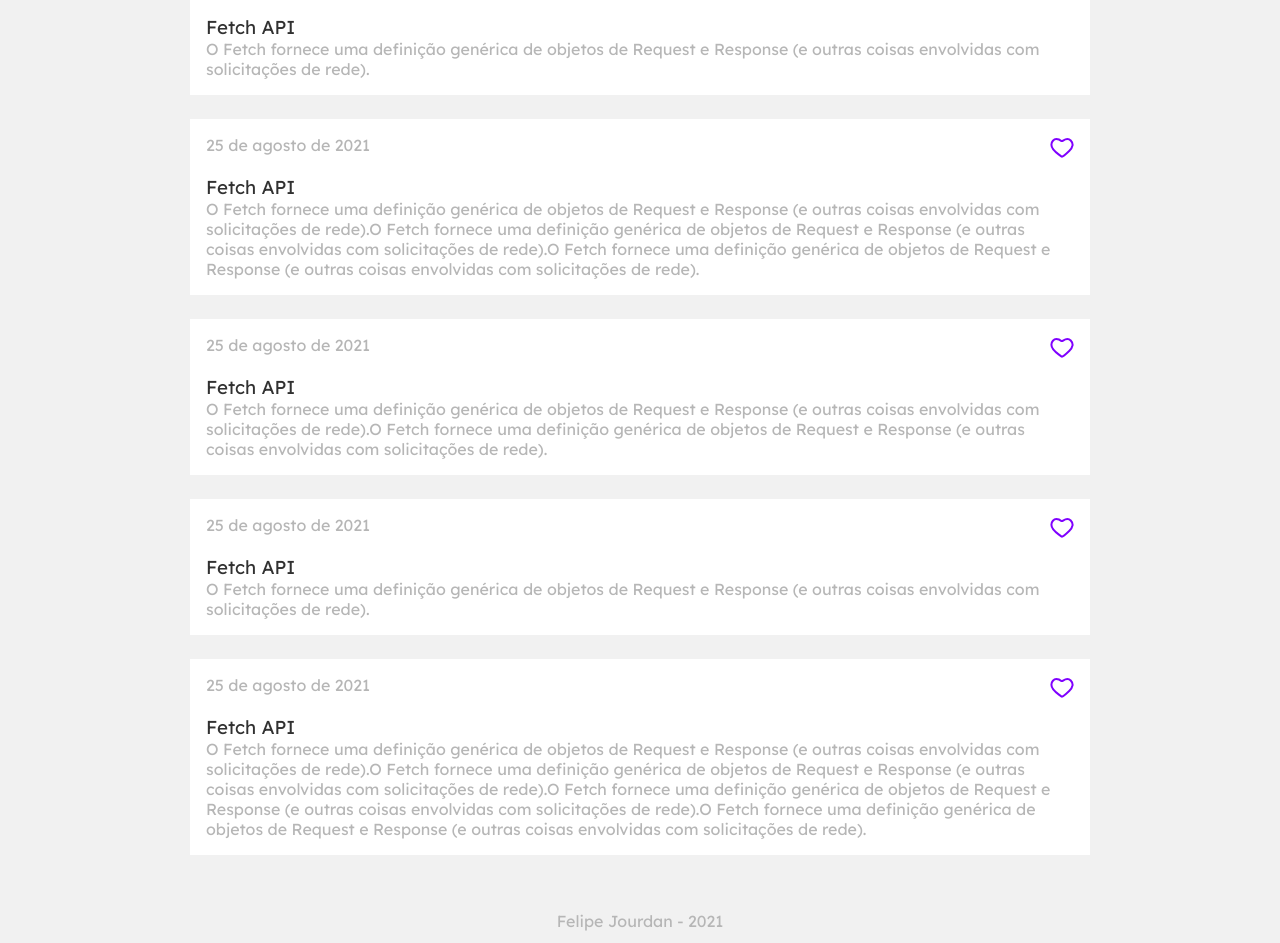
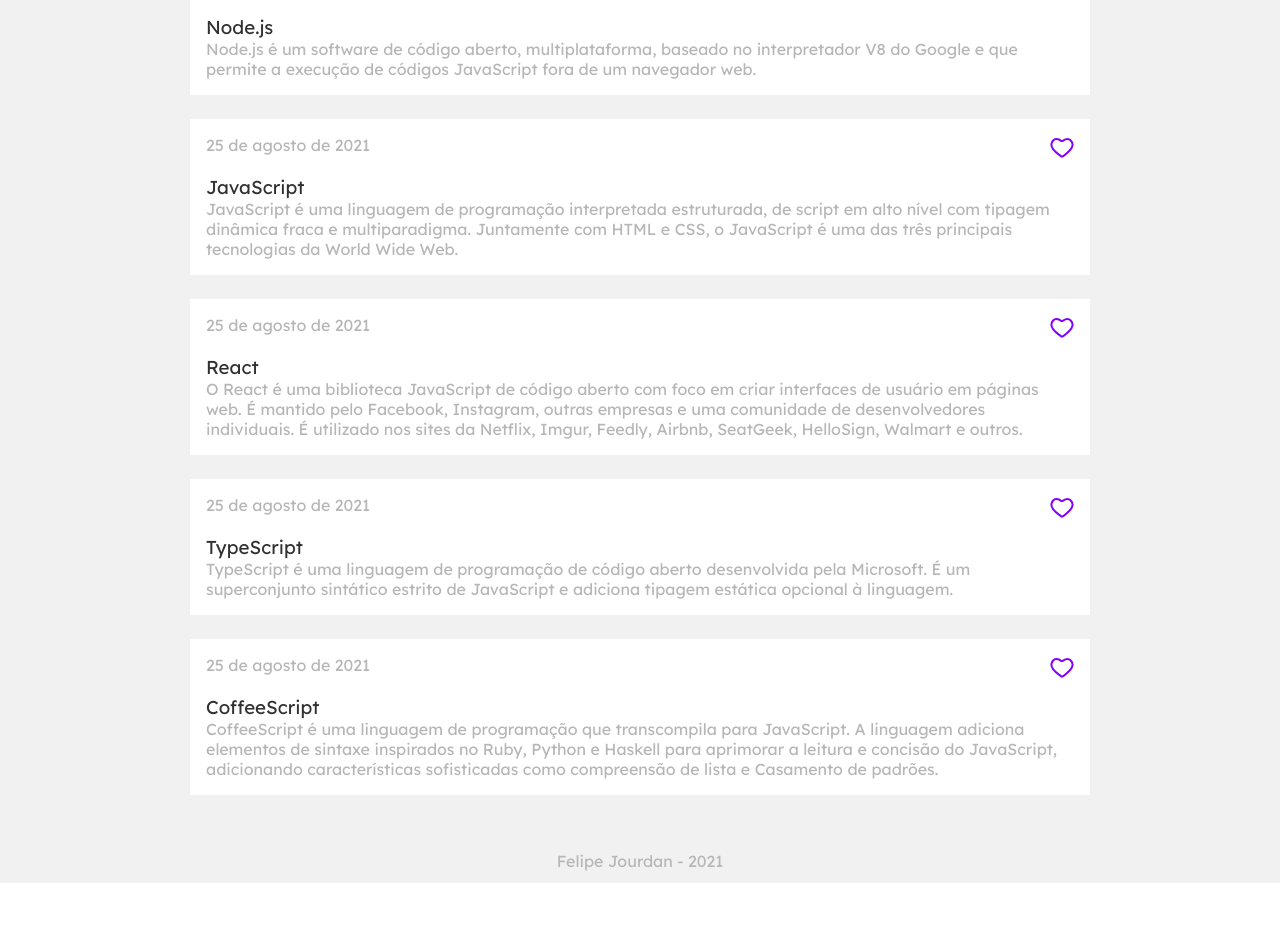
Before and after one commit to felipejourdan/codelandia-desafio-1, a React (Create React App) app: page / in a window 1280 px wide. Shown: the part 321-1264 px from the top of the page. After the commit the page ends 1204 px from the top, so only its background shows below. Built offline with nearby package versions, Linux system fonts and the light colour scheme.

Commit message:
scrolreveal added

```diff
--- a/package.json
+++ b/package.json
@@ -9,6 +9,7 @@
     "react": "^17.0.2",
     "react-dom": "^17.0.2",
     "react-scripts": "4.0.3",
+    "scrollreveal": "^4.0.9",
     "web-vitals": "^1.1.2"
   },
   "scripts": {
--- a/public/index.html
+++ b/public/index.html
@@ -39,6 +39,8 @@
       To begin the development, run `npm start` or `yarn start`.
       To create a production bundle, use `npm run build` or `yarn build`.
     -->
+
+
 </body>
 
 </html>
--- a/src/App.js
+++ b/src/App.js
@@ -1,13 +1,13 @@
 import React from 'react';
 import Header from './Header';
-import Main from './Main';
 import Footer from './Footer';
+import MainScroll from './MainScroll';
 
 const App = () => {
   return (
     <div className="">
       <Header className="container" />
-      <Main className="container" />
+      <MainScroll />
       <Footer />
     </div>
   );
--- a/src/Main.js
+++ b/src/Main.js
@@ -6,14 +6,14 @@ const Main = () => {
     <>
       <main className="flex justify-center">
         <div className="container main">
-          <article className="">
+          <article className="container-post">
             <span className="flex justify-between">
-              <p>25 de agosto de 2021</p>
+              <p className="date">25 de agosto de 2021</p>
               <Heart />
             </span>
             <span className="">
-              <h3>Fetch API</h3>
-              <p>
+              <h3 className="title">Fetch API</h3>
+              <p className="description">
                 O Fetch fornece uma definição genérica de objetos de Request e
                 Response (e outras coisas envolvidas com solicitações de rede).
               </p>
--- /dev/null
+++ b/src/MainScroll.js
@@ -0,0 +1,167 @@
+import React from 'react';
+import sr from './ScrollReveal';
+import Heart from './Heart';
+
+export class RevealMe extends React.Component {
+  componentDidMount = () => {
+    const config = {
+      origin: 'right',
+      duration: 1000,
+      delay: 150,
+      distance: '500px',
+      scale: 1,
+      easing: 'ease',
+    };
+
+    const config2 = {
+      origin: 'right',
+      duration: 1000,
+      delay: 250,
+      distance: '500px',
+      scale: 1,
+      easing: 'ease',
+    };
+
+    const config3 = {
+      origin: 'right',
+      duration: 1000,
+      delay: 350,
+      distance: '500px',
+      scale: 1,
+      easing: 'ease',
+    };
+
+    const config4 = {
+      origin: 'right',
+      duration: 1000,
+      delay: 450,
+      distance: '500px',
+      scale: 1,
+      easing: 'ease',
+    };
+
+    const config5 = {
+      origin: 'right',
+      duration: 1000,
+      delay: 450,
+      distance: '500px',
+      scale: 1,
+      easing: 'ease',
+    };
+
+    sr.reveal(this.refs.box1, config);
+    sr.reveal(this.refs.box2, config2);
+    sr.reveal(this.refs.box3, config3);
+    sr.reveal(this.refs.box4, config4);
+    sr.reveal(this.refs.box5, config5);
+  };
+
+  render() {
+    return (
+      <main className="flex justify-center">
+        <div className="container main">
+          <section className="testimonial" id="testimonials">
+            <div className="row" ref="box1">
+              <article className="container-post">
+                <span className="flex justify-between">
+                  <p className="date">25 de agosto de 2021</p>
+                  <Heart />
+                </span>
+                <span className="">
+                  <h3 className="title">Node.js</h3>
+                  <p className="description">
+                    Node.js é um software de código aberto, multiplataforma,
+                    baseado no interpretador V8 do Google e que permite a
+                    execução de códigos JavaScript fora de um navegador web.
+                  </p>
+                </span>
+              </article>
+            </div>
+          </section>
+          <section className="testimonial" id="testimonials">
+            <div className="row" ref="box2">
+              <article className="container-post">
+                <span className="flex justify-between">
+                  <p className="date">25 de agosto de 2021</p>
+                  <Heart />
+                </span>
+                <span className="">
+                  <h3 className="title">JavaScript</h3>
+                  <p className="description">
+                    JavaScript é uma linguagem de programação interpretada
+                    estruturada, de script em alto nível com tipagem dinâmica
+                    fraca e multiparadigma. Juntamente com HTML e CSS, o
+                    JavaScript é uma das três principais tecnologias da World
+                    Wide Web.
+                  </p>
+                </span>
+              </article>
+            </div>
+          </section>
+          <section className="testimonial" id="testimonials">
+            <div className="row" ref="box3">
+              <article className="container-post">
+                <span className="flex justify-between">
+                  <p className="date">25 de agosto de 2021</p>
+                  <Heart />
+                </span>
+                <span className="">
+                  <h3 className="title">React</h3>
+                  <p className="description">
+                    O React é uma biblioteca JavaScript de código aberto com
+                    foco em criar interfaces de usuário em páginas web. É
+                    mantido pelo Facebook, Instagram, outras empresas e uma
+                    comunidade de desenvolvedores individuais. É utilizado nos
+                    sites da Netflix, Imgur, Feedly, Airbnb, SeatGeek,
+                    HelloSign, Walmart e outros.
+                  </p>
+                </span>
+              </article>
+            </div>
+          </section>
+          <section className="testimonial" id="testimonials">
+            <div className="row" ref="box4">
+              <article className="container-post">
+                <span className="flex justify-between">
+                  <p className="date">25 de agosto de 2021</p>
+                  <Heart />
+                </span>
+                <span className="">
+                  <h3 className="title">TypeScript</h3>
+                  <p className="description">
+                    TypeScript é uma linguagem de programação de código aberto
+                    desenvolvida pela Microsoft. É um superconjunto sintático
+                    estrito de JavaScript e adiciona tipagem estática opcional à
+                    linguagem.
+                  </p>
+                </span>
+              </article>
+            </div>
+          </section>
+          <section className="testimonial" id="testimonials">
+            <div className="row" ref="box5">
+              <article className="container-post">
+                <span className="flex justify-between">
+                  <p className="date">25 de agosto de 2021</p>
+                  <Heart />
+                </span>
+                <span className="">
+                  <h3 className="title">CoffeeScript</h3>
+                  <p className="description">
+                    CoffeeScript é uma linguagem de programação que transcompila
+                    para JavaScript. A linguagem adiciona elementos de sintaxe
+                    inspirados no Ruby, Python e Haskell para aprimorar a
+                    leitura e concisão do JavaScript, adicionando
+                    características sofisticadas como compreensão de lista e
+                    Casamento de padrões.
+                  </p>
+                </span>
+              </article>
+            </div>
+          </section>
+        </div>
+      </main>
+    );
+  }
+}
+export default RevealMe;
--- /dev/null
+++ b/src/ScrollReveal.js
@@ -0,0 +1,3 @@
+import ScrollReveal from 'scrollreveal';
+
+export default ScrollReveal();
```
Also changed, not shown: 1 other file (tests, documents, lock files or other folders).
